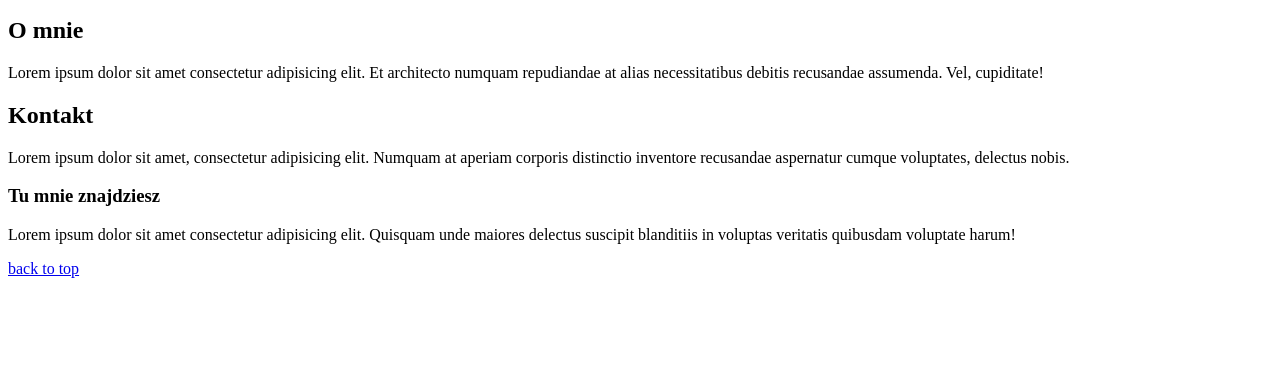
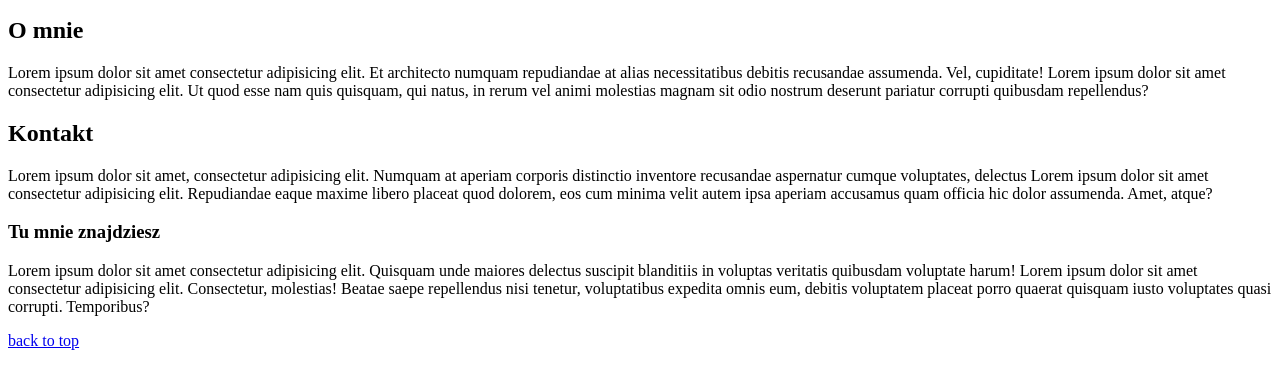
Before and after one commit to marekAren2/2-struktura-strony-html, a plain HTML site: page index.html in a window 1280 px wide. Shown: the part 127-516 px from the top of the page. Drawn offline with Linux system fonts and the light colour scheme.

Commit message:
last  w3c mainReplit konflikt jak rozwiazac

```diff
--- a/index.html
+++ b/index.html
@@ -1,5 +1,6 @@
 <!DOCTYPE html>
 <html lang="en">
+
 
 <head>
   <meta charset="utf-8">
@@ -12,6 +13,7 @@
 <body>
   <!-- nav>a{Home}*3  -->
   <nav id=home>
+    <!-- <h2 id="home"></h2> -->
     <a href="#home">Home</a>
     <a href="#o-mnie">O mnie</a>
     <a href="#kontakt">Kontakt</a>
@@ -32,6 +34,8 @@
     <h2>O mnie</h2>
     <p>Lorem ipsum dolor sit amet consectetur adipisicing elit. Et architecto numquam repudiandae at alias
       necessitatibus debitis recusandae assumenda. Vel, cupiditate!
+      Lorem ipsum dolor sit amet consectetur adipisicing elit. Ut quod esse nam quis quisquam, qui natus, in rerum vel
+      animi molestias magnam sit odio nostrum deserunt pariatur corrupti quibusdam repellendus?
     </p>
 
   </section>
@@ -40,12 +44,17 @@
 
     <h2>Kontakt</h2>
     <p>Lorem ipsum dolor sit amet, consectetur adipisicing elit. Numquam at aperiam corporis distinctio inventore
-      recusandae aspernatur cumque voluptates, delectus nobis.
+      recusandae aspernatur cumque voluptates, delectus
+      Lorem ipsum dolor sit amet consectetur adipisicing elit. Repudiandae eaque maxime libero placeat quod dolorem, eos
+      cum minima velit autem ipsa aperiam accusamus quam officia hic dolor assumenda. Amet, atque?
     </p>
 
     <h3>Tu mnie znajdziesz </h3>
     <p>Lorem ipsum dolor sit amet consectetur adipisicing elit. Quisquam unde maiores delectus suscipit blanditiis
       in voluptas veritatis quibusdam voluptate harum!
+      Lorem ipsum dolor sit amet consectetur adipisicing elit. Consectetur, molestias! Beatae saepe repellendus nisi
+      tenetur, voluptatibus expedita omnis eum, debitis voluptatem placeat porro quaerat quisquam iusto voluptates quasi
+      corrupti. Temporibus?
     </p>
   </section>
 
```
